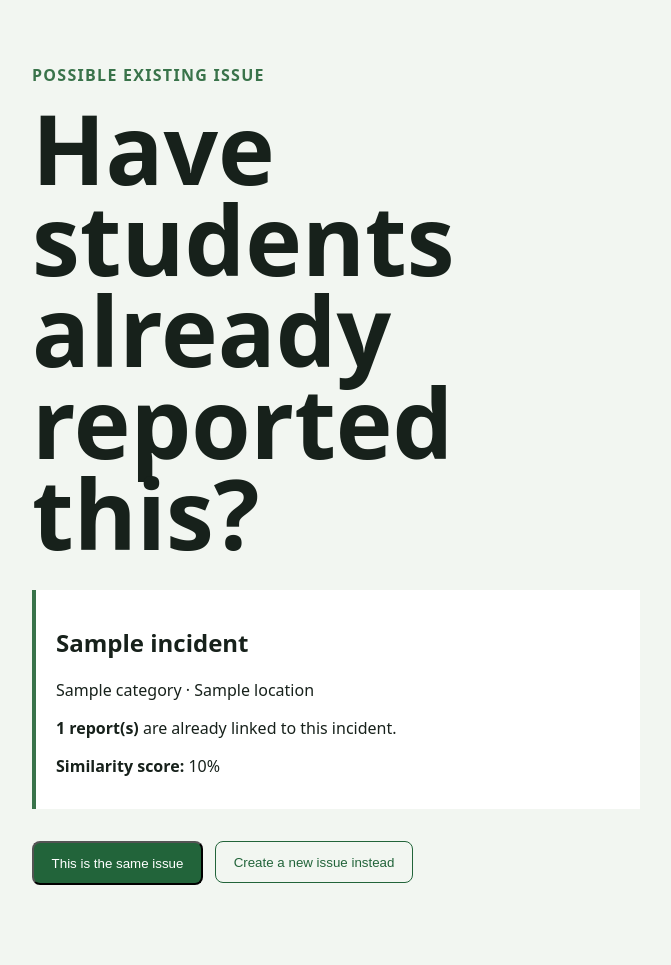
After one commit to yrtripathi24/FixMyCampus, a Flask app: template app/templates/duplicate_confirmation.html in a window 1280 px wide. The commit adds this page. Shown: the whole page, without its empty margins (304-975 px from the left). Run offline with Flask 3, Linux system fonts and the light colour scheme; the template is opened without the code that fills it: most values are stand-ins (such as "Sample title", 1, 10 or a date in 2020).

Commit message:
Checkpoint 5 is complete

```diff
--- a/app/services/duplicate_detector.py
+++ b/app/services/duplicate_detector.py
@@ -7,6 +7,7 @@ CATEGORY_POINTS = 30
 LOCATION_POINTS = 30
 TEXT_POINTS = 25
 TIME_POINTS = 15
+DUPLICATE_THRESHOLD = 70
 
 TIME_WINDOWS = (
     (1, 15),
--- a/app/static/css/style.css
+++ b/app/static/css/style.css
@@ -206,6 +206,27 @@ textarea {
     color: #39734a;
 }
 
+.decision-actions {
+    display: flex;
+    flex-wrap: wrap;
+    gap: 0.75rem;
+}
+
+.decision-actions form {
+    margin: 0;
+}
+
+.secondary-button {
+    color: #22643a;
+    border: 1px solid #22643a;
+    background: transparent;
+}
+
+.secondary-button:hover,
+.secondary-button:focus-visible {
+    color: white;
+}
+
 @media (max-width: 600px) {
     .filter-form {
         display: grid;
--- /dev/null
+++ b/app/templates/duplicate_confirmation.html
@@ -0,0 +1,35 @@
+<!doctype html>
+<html lang="en">
+<head>
+    <meta charset="utf-8">
+    <meta name="viewport" content="width=device-width, initial-scale=1">
+    <title>Possible existing issue - FixMyCampus</title>
+    <link rel="stylesheet" href="{{ url_for('static', filename='css/style.css') }}">
+</head>
+<body>
+    <main class="page-shell confirmation">
+        <p class="eyebrow">Possible existing issue</p>
+        <h1>Have students already reported this?</h1>
+        <div class="summary-card">
+            <h2>{{ candidate.incident.title }}</h2>
+            <p>{{ candidate.incident.category }} · {{ candidate.incident.location }}</p>
+            <p><strong>{{ report_count }} report(s)</strong> are already linked to this incident.</p>
+            <p><strong>Similarity score:</strong> {{ candidate.score }}%</p>
+        </div>
+        <div class="decision-actions">
+            <form method="post" action="{{ url_for('main.report_decision') }}">
+                <input type="hidden" name="report_id" value="{{ report.id }}">
+                <input type="hidden" name="incident_id" value="{{ candidate.incident.id }}">
+                <input type="hidden" name="action" value="same">
+                <button class="button" type="submit">This is the same issue</button>
+            </form>
+            <form method="post" action="{{ url_for('main.report_decision') }}">
+                <input type="hidden" name="report_id" value="{{ report.id }}">
+                <input type="hidden" name="incident_id" value="{{ candidate.incident.id }}">
+                <input type="hidden" name="action" value="new">
+                <button class="button secondary-button" type="submit">Create a new issue instead</button>
+            </form>
+        </div>
+    </main>
+</body>
+</html>
```
Also changed, not shown: app/routes/main.py (+64 -3 lines), app/services/report_service.py (+9 -4 lines), tests/test_duplicate_workflow.py (added, +85 -0 lines).
